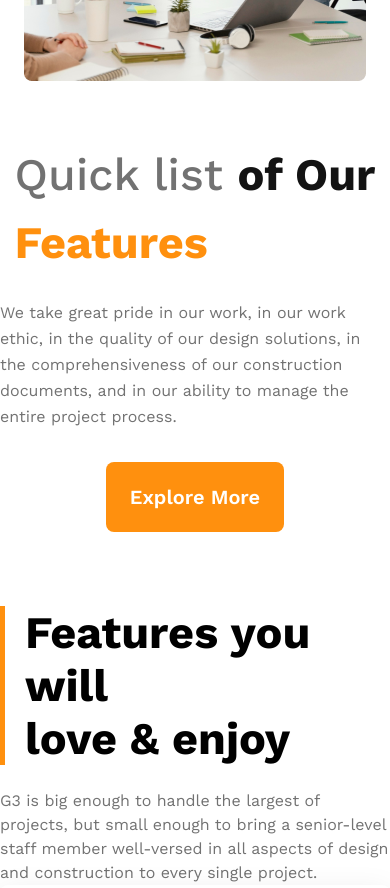
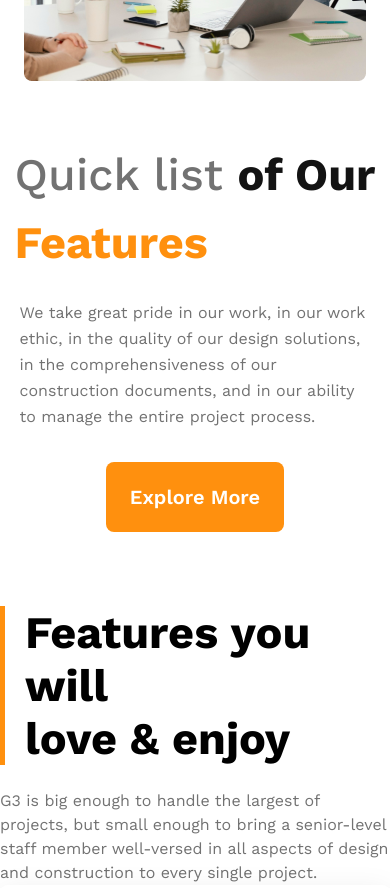
Before and after one commit to AbidReal/G3-Architects, a plain HTML site: page index.html in a window 390 px wide. Shown: the part 2482-3370 px from the top of the page. Drawn offline with nearby package versions, Linux system fonts and the light colour scheme.

Commit message:
mobile responsive tweaked

```diff
--- a/styles/style.css
+++ b/styles/style.css
@@ -347,6 +347,9 @@ article h3 {
     justify-content: center;
     align-items: center;
   }
+  .team-des {
+    width: 90%;
+  }
   .img-teams {
     grid-template-columns: repeat(1, 1fr);
   }
```
